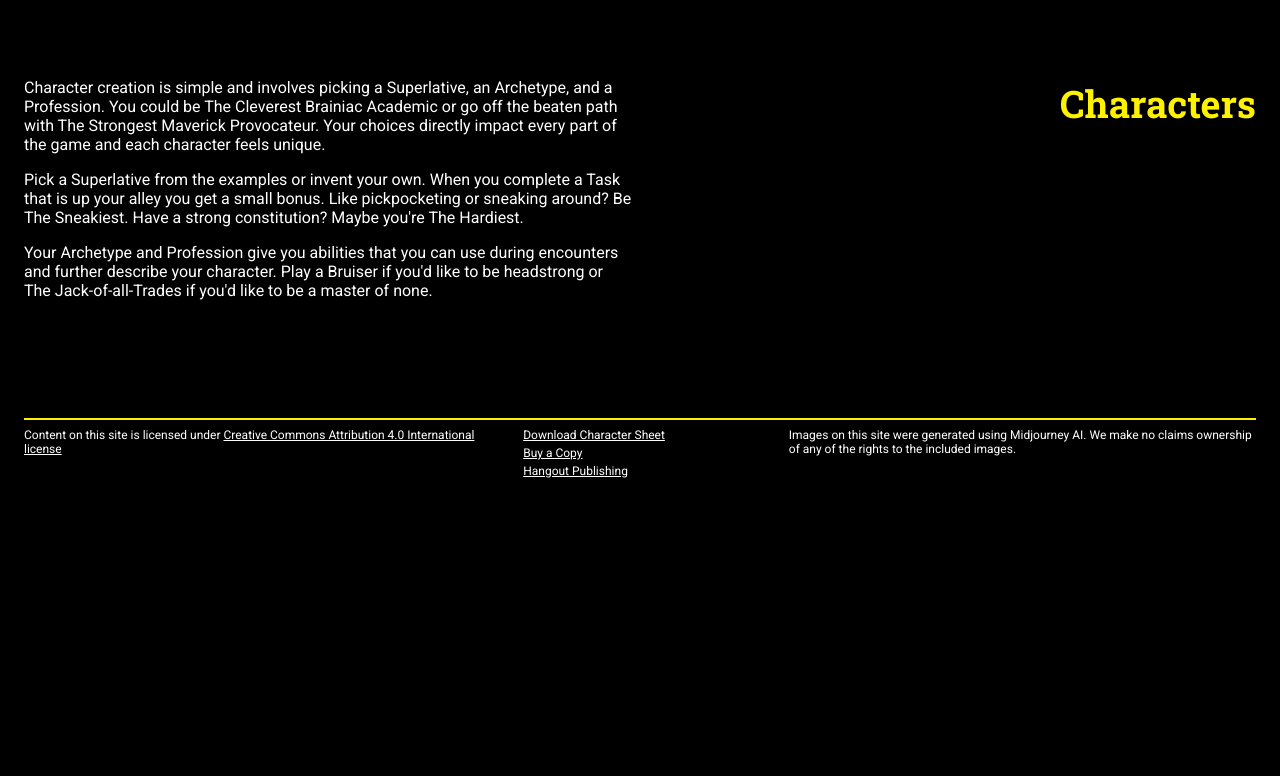
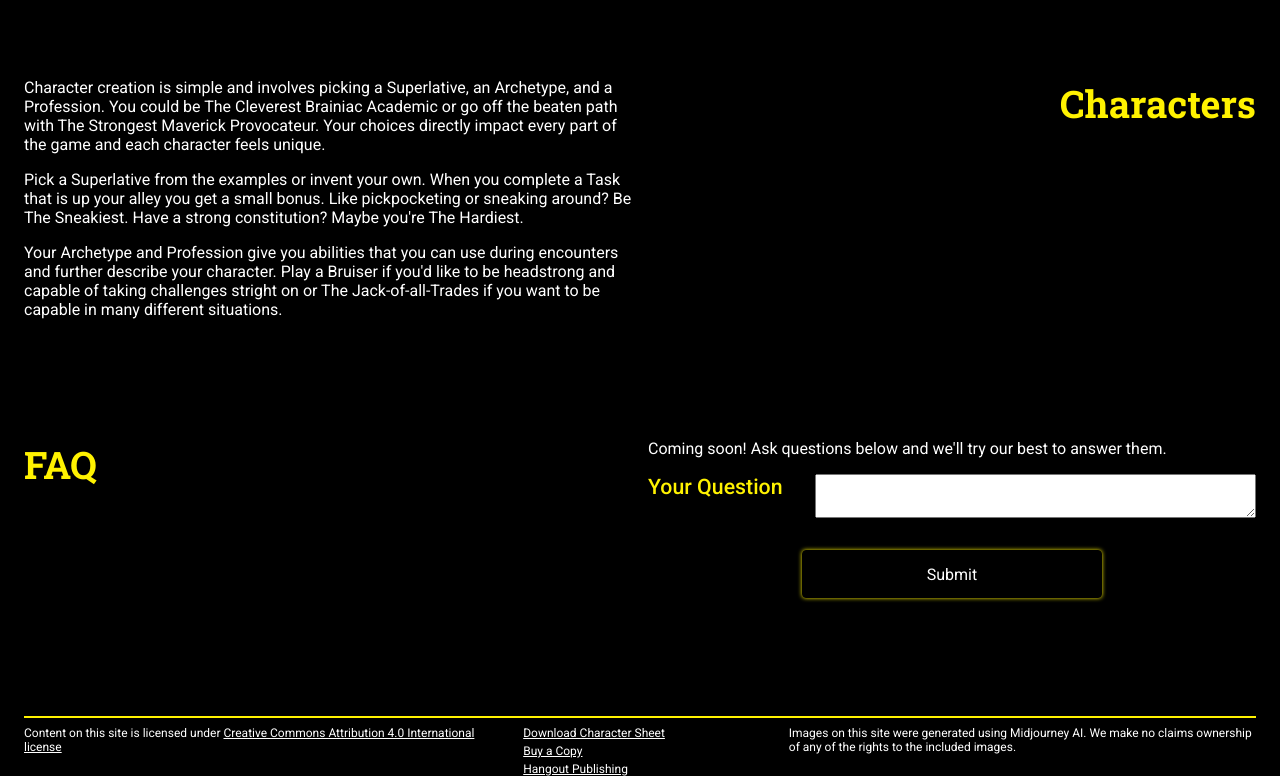
Before and after one commit to trescenzi/hangout.pub, a SvelteKit app: page /warp21 in a window 1280 px wide. Shown: the part 2609-3385 px from the top of the page. Before the commit the page ends 3087 px from the top, so only its background shows below. Built offline with nearby package versions, Linux system fonts and the light colour scheme.

Commit message:
add mock faq section

```diff
--- a/src/routes/warp21/+layout.svelte
+++ b/src/routes/warp21/+layout.svelte
@@ -16,6 +16,21 @@
 </main>
 
 <style>
+  :global(button) {
+    align-self: center;
+    background-color: black;
+    border: 1px solid #000;
+    border-radius: 4px;
+    font-weight: var(--font-weight-strong);
+    box-shadow: #fff200 0px 0px 4px 0;
+    color: #fff;
+    cursor: pointer;
+    display: inline-block;
+    font-weight: 400;
+    text-align: center;
+    height: var(--space-xl);
+    font-size: var(--font-m);
+  }
   h1 {
     font-size: var(--font-xxxl);
     color: var(--yellow);
@@ -56,25 +71,11 @@
   nav button a {
     display: inline;
   }
-  button {
-    align-self: center;
-    background-color: black;
-    border: 1px solid #000;
-    border-radius: 4px;
-    font-weight: var(--font-weight-strong);
-    box-shadow: #fff200 0px 0px 4px 0;
-    color: #fff;
-    cursor: pointer;
-    display: inline-block;
-    font-weight: 400;
-    text-align: center;
-    height: var(--space-xl);
-    font-size: var(--font-m);
-  }
   @media(hover: hover) {
-    button:hover {
+    :global(button:hover) {
       background-color: var(--yellow);
       box-shadow: none;
+      color: black;
     }
     button:hover a {
       color: black;
--- /dev/null
+++ b/src/routes/warp21/+page.server.ts
@@ -0,0 +1,13 @@
+import { redirect } from '@sveltejs/kit';
+export const actions = {
+    default: async ({ cookies, request }) => {
+        const data = await request.formData();
+        const email = data.get('question');
+        console.log(email);
+
+        //const user = await db.getUser(email);
+        //cookies.set('sessionid', await db.createSession(user));
+
+        throw redirect(303, '/warp21#faq');
+    },
+}
--- a/src/routes/warp21/+page.svelte
+++ b/src/routes/warp21/+page.svelte
@@ -52,7 +52,7 @@ The experiment however was more successful than could have dreamed of; the colon
   <p>In contrast to Contests where you resolve a larger conflict over multiple hands Tasks are simple. Just draw a card, or maybe more, add your Superlative bonus and see if you hit 11. Aces are high and for those who like excitement Jokers can be treated as a critical success. Tasks help you resolve the little things. Hacking your way past a locked door, knocking out a guard, and snatching a beaker off a desk can all be decided by a Task.</p>
 </section>
 <img src="/maverick.png" class="span" alt="depiction of the maveric Archytype. it's abilities allow you to take risks during tasks and to swap hands with the dealer in contests"/>
-<h2 class="col2">
+<h2 class="col2" id="characters">
   Characters
 </h2>
 <section class="col1">
@@ -63,12 +63,49 @@ The experiment however was more successful than could have dreamed of; the colon
     Pick a Superlative from the examples or invent your own. When you complete a Task that is up your alley you get a small bonus. Like pickpocketing or sneaking around? Be The Sneakiest. Have a strong constitution? Maybe you're The Hardiest.
   </p>
   <p>
-    Your Archetype and Profession give you abilities that you can use during encounters and further describe your character. Play a Bruiser if you'd like to be headstrong or The Jack-of-all-Trades if you'd like to be a master of none.
+    Your Archetype and Profession give you abilities that you can use during encounters and further describe your character. Play a Bruiser if you'd like to be headstrong and capable of taking challenges stright on or The Jack-of-all-Trades if you want to be capable in many different situations.
   </p>
+</section>
+<h2 id="faq">
+  FAQ
+</h2>
+<section>
+  <p>
+    Coming soon! Ask questions below and we'll try our best to answer them.
+  <p>
+  <form method="POST">
+    <label>
+    <span class="labeltext">Your Question</span>
+      <textarea name="question" />
+    </label>
+    <button>Submit</button>
+  </form>
 </section>
 <Footer />
 
 <style>
+  form {
+    display: flex;
+    flex-direction: column;
+    gap: var(--space-l);
+  }
+  label {
+    display: flex;
+  }
+  label textarea {
+    flex: 1;
+  }
+  .labeltext {
+    vertical-align: top;
+    color: var(--yellow);
+    font-weight: var(--font-weight-medium);
+    font-size: var(--font-l);
+    margin-right: var(--space-l);
+  }
+  button {
+    width: 300px;
+    align-self: center;
+  }
   h2 {
     font-size: var(--font-xxl);
     font-family: var(--slab);
```
